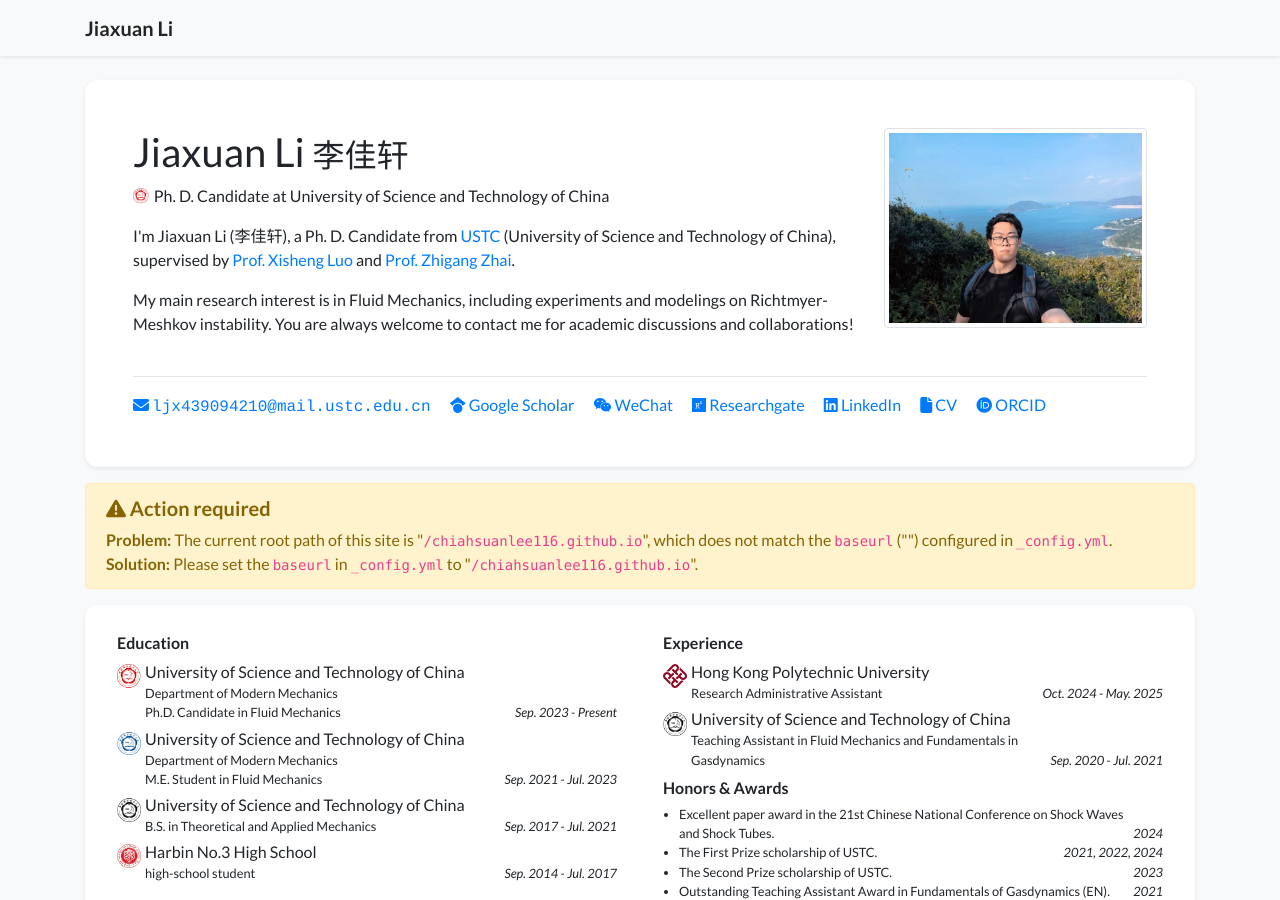
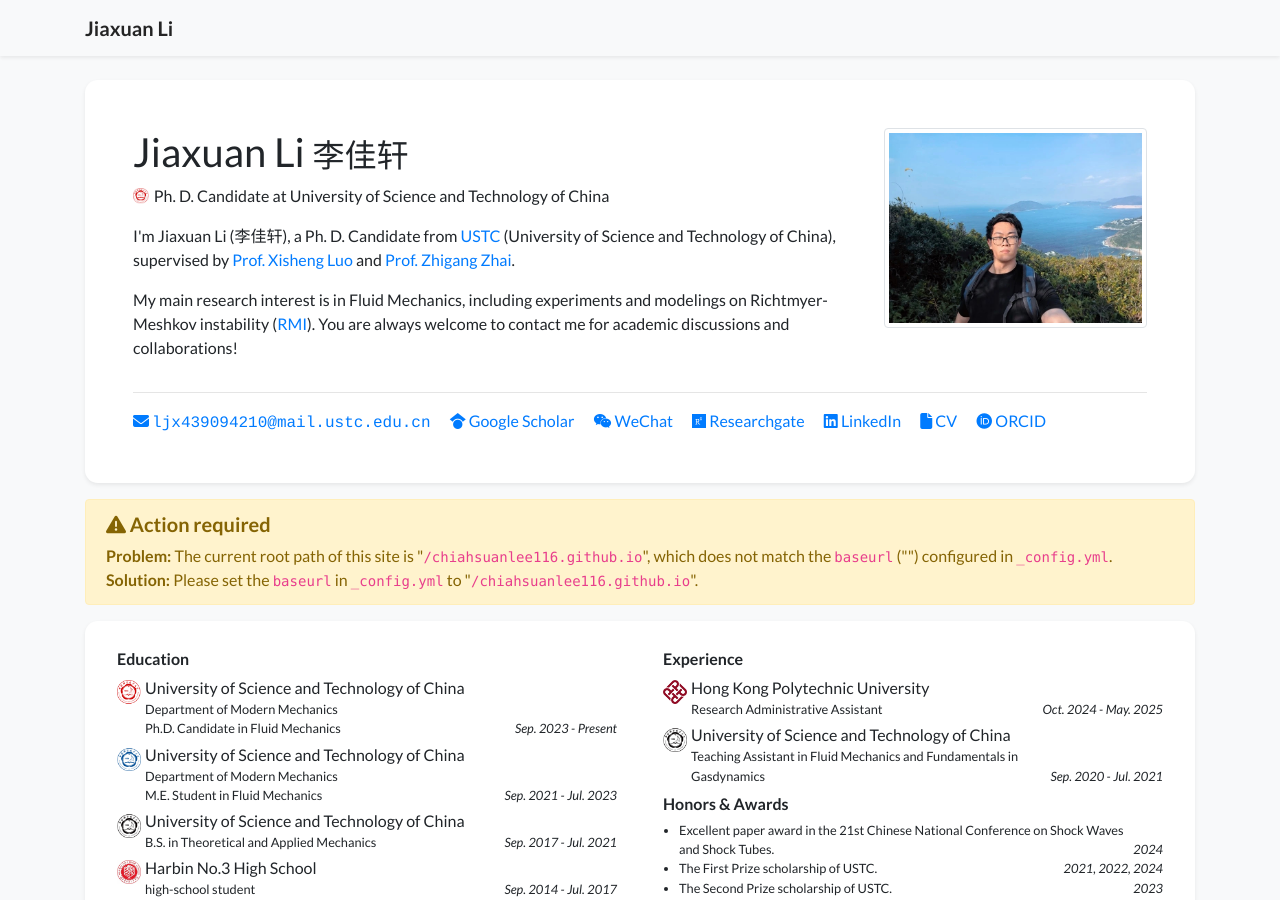
Before and after one commit to ChiaHsuanLee116/chiahsuanlee116.github.io, a Jekyll site: the page built from index.html, in a window 1280 px wide and 900 px high. Built offline with Jekyll 4.4.1, drawn with Linux system fonts in a browser that asks for light colours; nearby versions of some CDN libraries; a style sheet for code colours, icons or effects is not loaded.

Commit message:
Update profile.yml

```diff
--- a/_data/profile.yml
+++ b/_data/profile.yml
@@ -23,7 +23,7 @@ orcid: 0009-0004-7672-3624
 short_bio_text_justify: false
 short_bio: >-
  <p>I'm Jiaxuan Li (李佳轩), a Ph. D. Candidate from <a href="https://www.ustc.edu.cn">USTC</a> (University of Science and Technology of China), supervised by <a href="http://staff.ustc.edu.cn/~xluo/">Prof. Xisheng Luo</a> and <a href="https://faculty.ustc.edu.cn/zhaizhigang/zh_CN/index.htm">Prof. Zhigang Zhai</a>.</p>
- <p>My main research interest is in Fluid Mechanics, including experiments and modelings on Richtmyer-Meshkov instability. You are always welcome to contact me for academic discussions and collaborations!</p>
+ <p>My main research interest is in Fluid Mechanics, including experiments and modelings on Richtmyer-Meshkov instability (<a href="https://en.wikipedia.org/wiki/Richtmyer–Meshkov_instability">RMI</a>). You are always welcome to contact me for academic discussions and collaborations!</p>
 
 portrait_url: /assets/images/photos/me.jpg
 portrait_caption: >-
```
